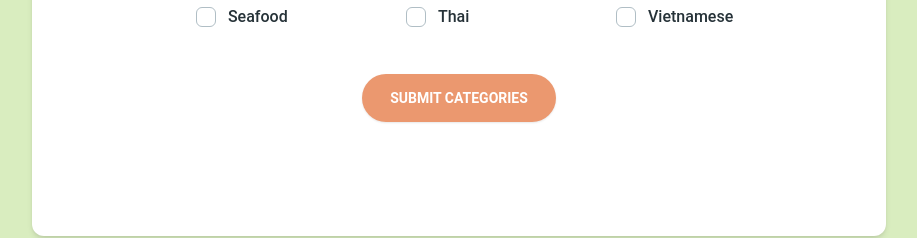
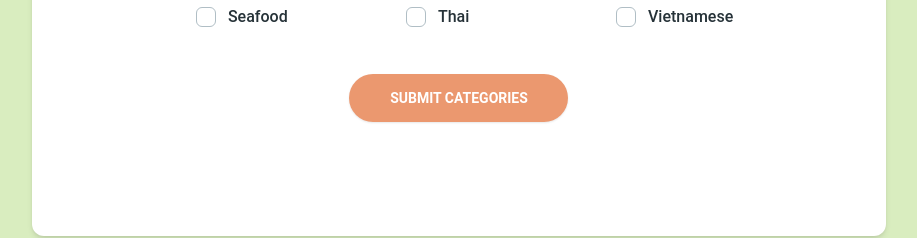
Before and after one commit to brookeseiter/zest-quest, a React (Create React App) app in the folder client/: page /categories in a window 1280 px wide. Shown: the part 464-702 px from the top of the page, without its empty margins (181-1098 px from the left). Built offline with nearby package versions, Linux system fonts and the light colour scheme; a web font is replaced by a local one.

Commit message:
standardized submit button sizing/margins

```diff
--- a/client/src/index.css
+++ b/client/src/index.css
@@ -125,10 +125,10 @@ div.radio label {
   font-family: Roboto, sans-serif;
 }
 
-.w-22 {
-  width: 22%;
+.submit-button {
+  width: 219px;
+  height: 48px;
 }
-
 
 /* @layer base {
   button.button {
--- a/client/src/pages/CategorySelect.js
+++ b/client/src/pages/CategorySelect.js
@@ -158,14 +158,14 @@ function CategorySelect() {
                             })}
                             </List>
                         </CardBody>
-                        <CardFooter className="object-contain flex justify-center mb-8 mt-5 p-1">
+                        <CardFooter className="flex justify-center items-center mb-8 mt-5 p-1">
                             <Button
-                                className="rounded-full shadow-sm hover:scale-[1.03] focus:scale-[1.03] active:scale-95 transition-transform duration-300 focus:outline-none focus:ring-4 focus:ring-[#d88760] hover:shadow-lg bg-[#eb986f]"
+                                className="submit-button rounded-full shadow-sm hover:scale-[1.03] focus:scale-[1.03] active:scale-95 transition-transform duration-300 focus:outline-none focus:ring-4 focus:ring-[#d88760] hover:shadow-lg bg-[#eb986f]"
                                 size="lg"
                                 type="submit"
                                 variant="filled"
                             >
-                                Submit Categories
+                            Submit Categories
                             </Button>
                         </CardFooter>
                     </form>
--- a/client/src/pages/Load.js
+++ b/client/src/pages/Load.js
@@ -182,12 +182,12 @@ function Load() {
                             </div>
                         ))}
                     </CardBody>
-                    <div className="flex text-blue-gray-700 roboto justify-center items-center w-full p-0 h-1/8 text-center text-xl uppercase font-extrabold shadow-3d bg-[#D9EDBF]">
+                    <div className="flex text-blue-gray-700 roboto justify-center items-center w-full p-0 h-1/8 mb-2 text-center text-xl uppercase font-extrabold shadow-3d bg-[#D9EDBF]">
                         Round {round}
                     </div>
-                    <CardFooter className="object-contain flex flex-col justify-center items-center mb-8 mt-5 p-1">
+                    <CardFooter className="flex flex-col justify-center items-center mb-8 mt-5 p-1">
                         <Button
-                            className="w-22 rounded-full shadow-sm hover:scale-[1.03] focus:scale-[1.03] active:scale-95 transition-transform duration-300 focus:outline-none focus:ring-4 focus:ring-[#d88760] hover:shadow-lg bg-[#eb986f]"
+                            className="submit-button rounded-full shadow-sm hover:scale-[1.03] focus:scale-[1.03] active:scale-95 transition-transform duration-300 focus:outline-none focus:ring-4 focus:ring-[#d88760] hover:shadow-lg bg-[#eb986f]"
                             size="lg"
                             type="submit"
                             variant="filled"
--- a/client/src/pages/Settings.js
+++ b/client/src/pages/Settings.js
@@ -150,9 +150,9 @@ function Settings() {
                                 </div>
                             </div>
                         </CardBody>
-                        <CardFooter className="object-contain flex justify-center mb-8 p-1">
+                        <CardFooter className="flex justify-center items-center mb-8 p-1">
                             <Button
-                                className="rounded-full shadow-sm hover:scale-[1.03] focus:scale-[1.03] active:scale-95 transition-transform duration-300 focus:outline-none focus:ring-4 focus:ring-[#d88760] hover:shadow-lg bg-[#eb986f]"
+                                className="submit-button rounded-full shadow-sm hover:scale-[1.03] focus:scale-[1.03] active:scale-95 transition-transform duration-300 focus:outline-none focus:ring-4 focus:ring-[#d88760] hover:shadow-lg bg-[#eb986f]"
                                 size="lg"
                                 type="submit"
                                 variant="filled"
```
